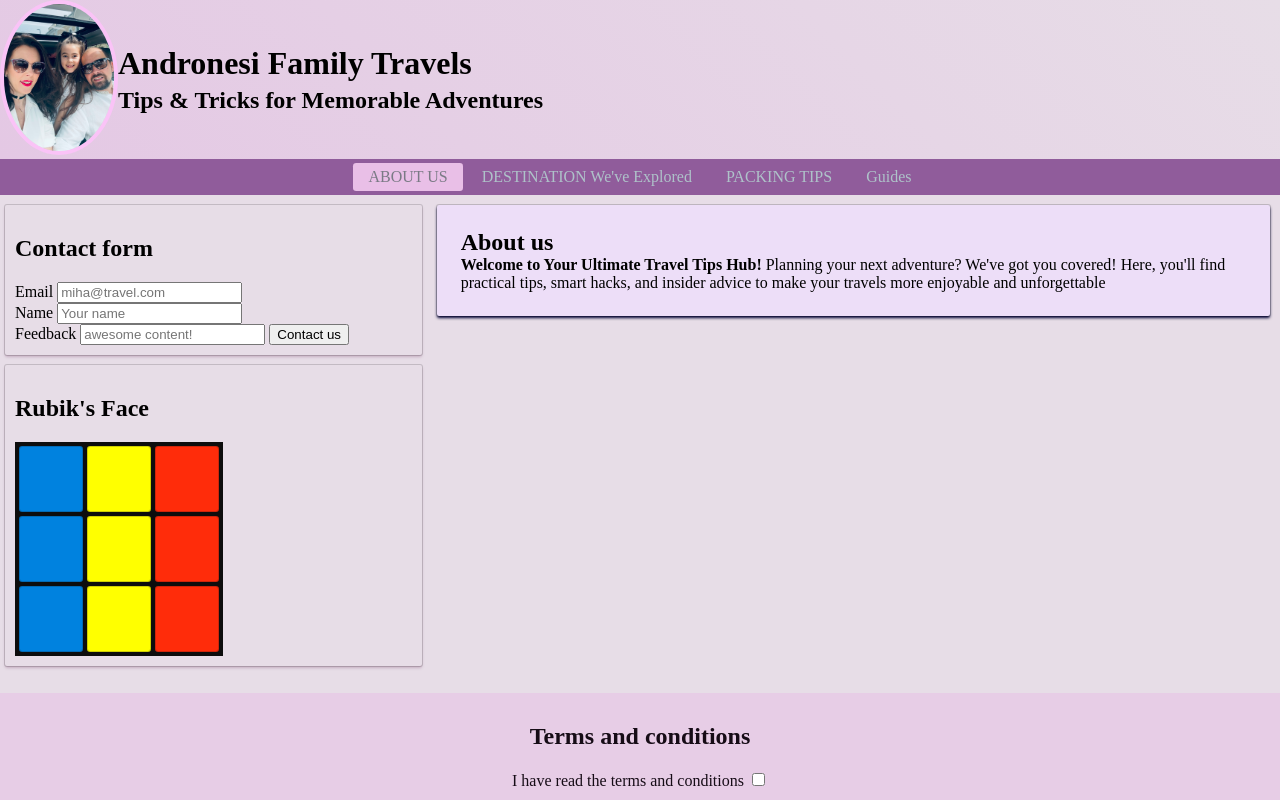
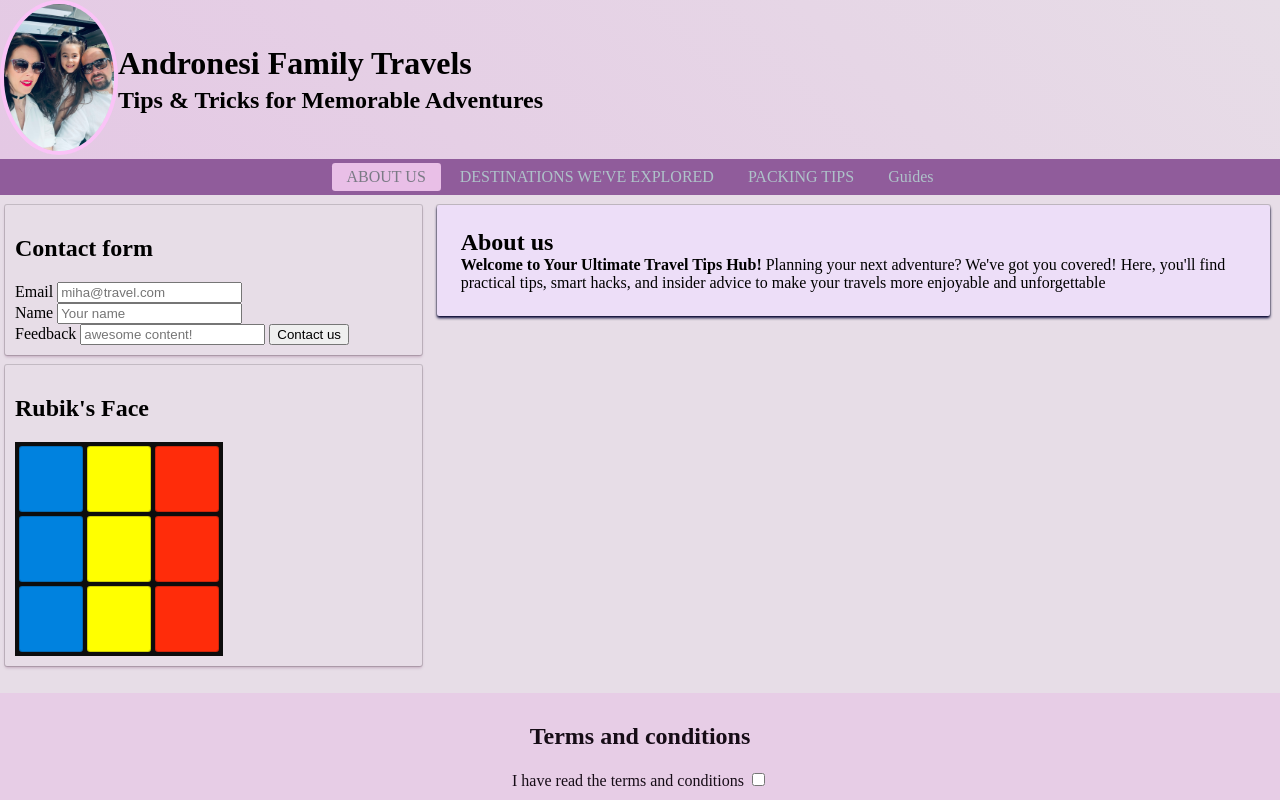
Before and after one commit to MihaAndronesi/MihaAndronesi.github.io, a plain HTML site: page index.html in a window 1280 px wide. Drawn offline with Linux system fonts and the light colour scheme.

Commit message:
text update

```diff
--- a/index.html
+++ b/index.html
@@ -22,7 +22,7 @@
         <li><a href="#" class="active">ABOUT US</a></li>
         <li>
           <a href="#" onclick="showDestinationsWeveExploredpage()"
-            >DESTINATION We've Explored</a
+            >DESTINATIONS WE'VE EXPLORED</a
           >
         </li>
         <li><a href="#" onclick="showPackingTipspage()">PACKING TIPS</a></li>
@@ -110,7 +110,7 @@
           </ul>
         </div>
 
-        <div class="page" id="Best of">
+        <div class="page" id="Destinations">
           <h2>Top Destinations We've Explored</h2>
           <p>Top Destinations We've Explored</p>
         </div>
```
